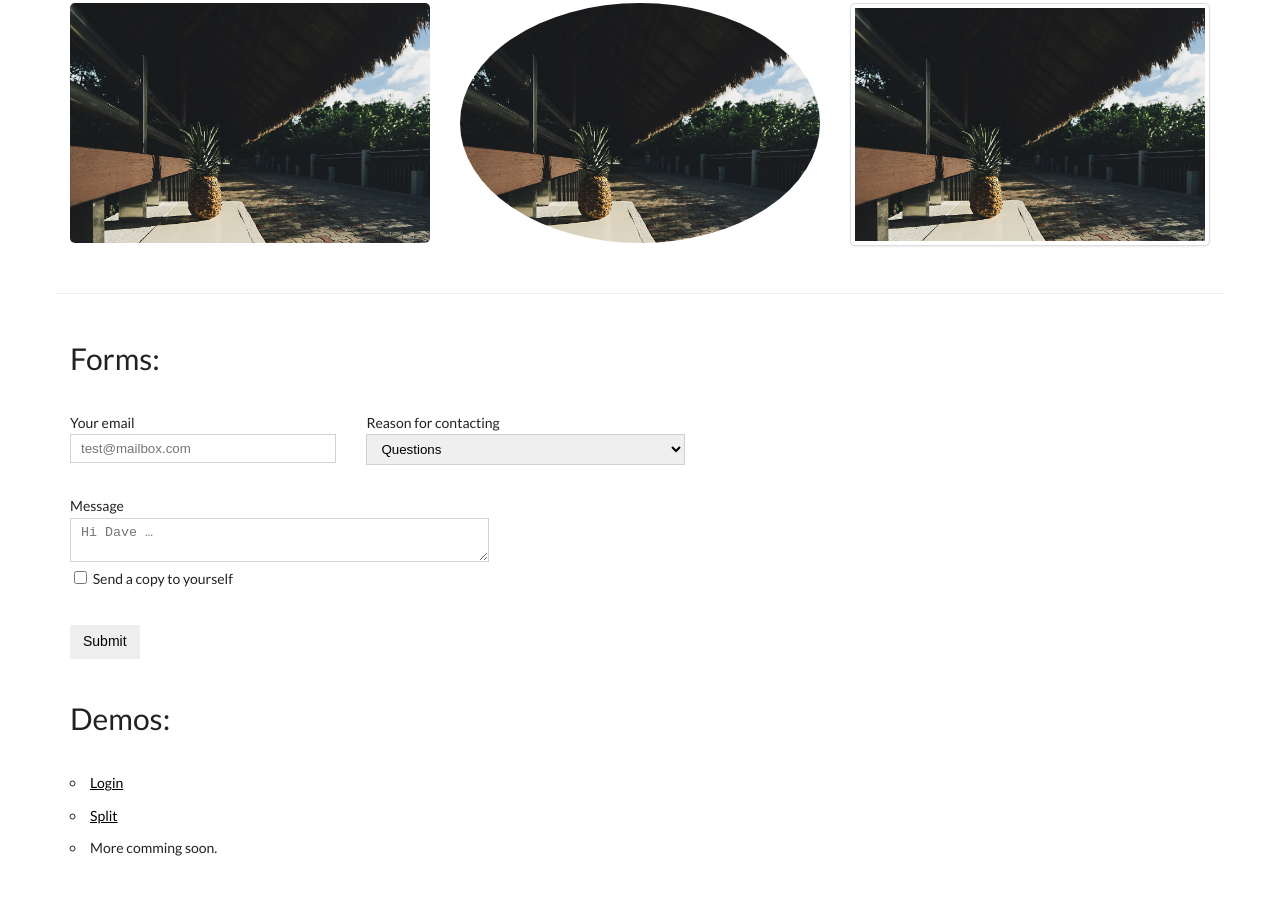
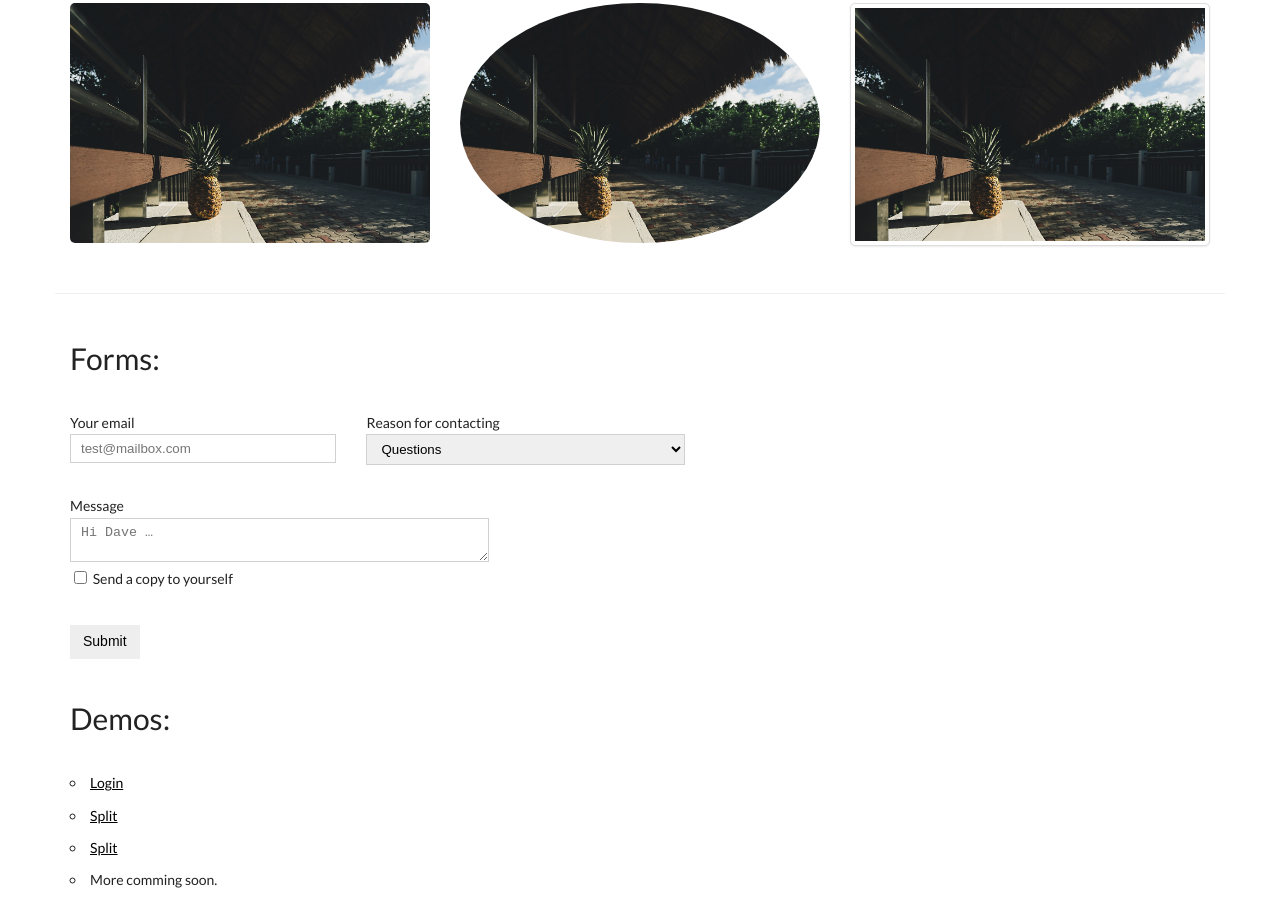
Before and after one commit to Kaito23/pinfra, a website: page index.html in a window 1280 px wide. Shown: the part 5796-6713 px from the top of the page. Before the commit the page ends 6680 px from the top, so only its background shows below. Drawn offline with Linux system fonts and the light colour scheme; files whose address does not match are found by name.

Commit message:
teaser demo added

```diff
--- a/index.html
+++ b/index.html
@@ -711,6 +711,7 @@
                 <ul>
                     <li><a href="demo/login.html">Login</a></li>
                     <li><a href="demo/split.html">Split</a></li>
+		    <li><a href="demo/teaser.html">Split</a></li>
                     <li>More comming soon.</li>
                 </ul>
             </div>
```
